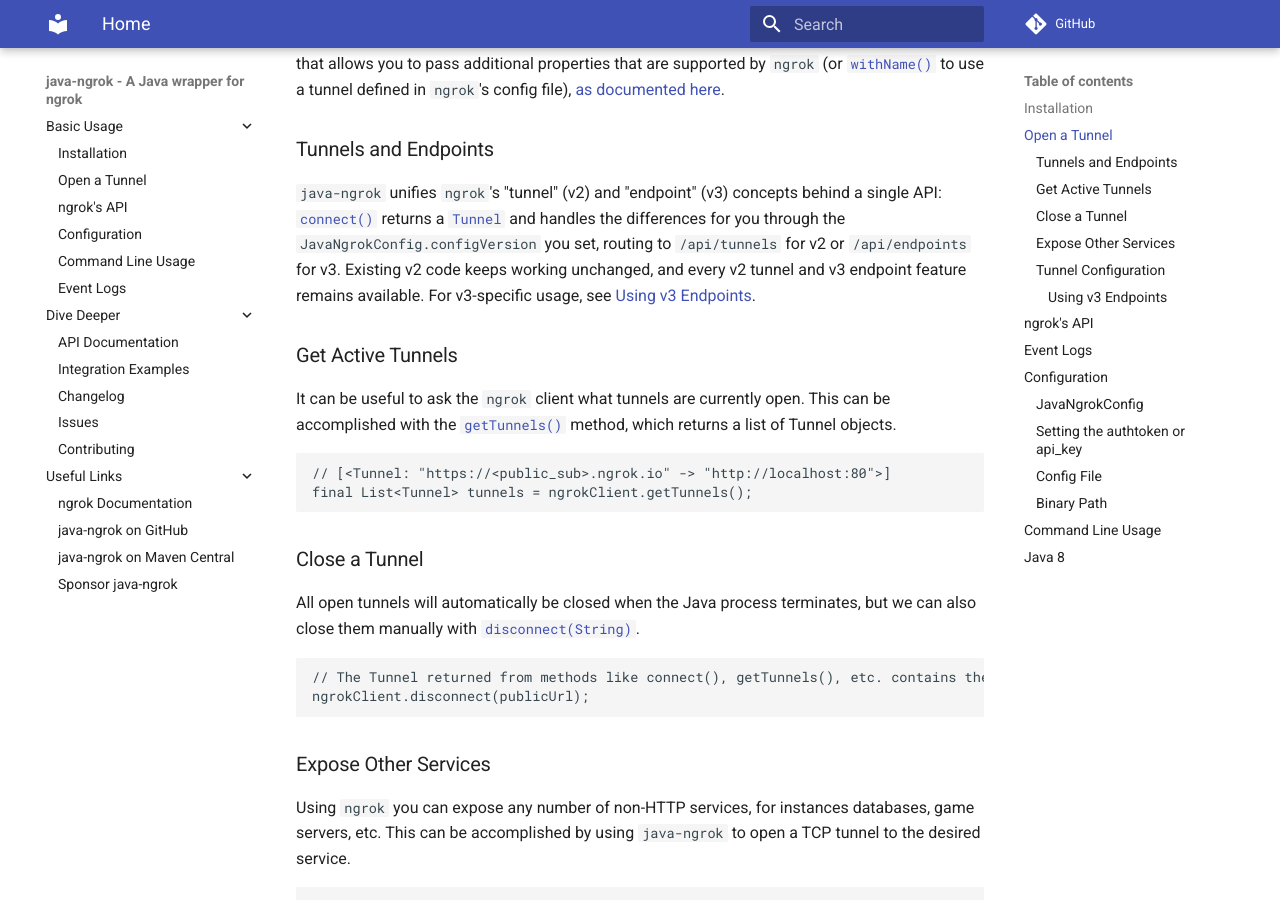
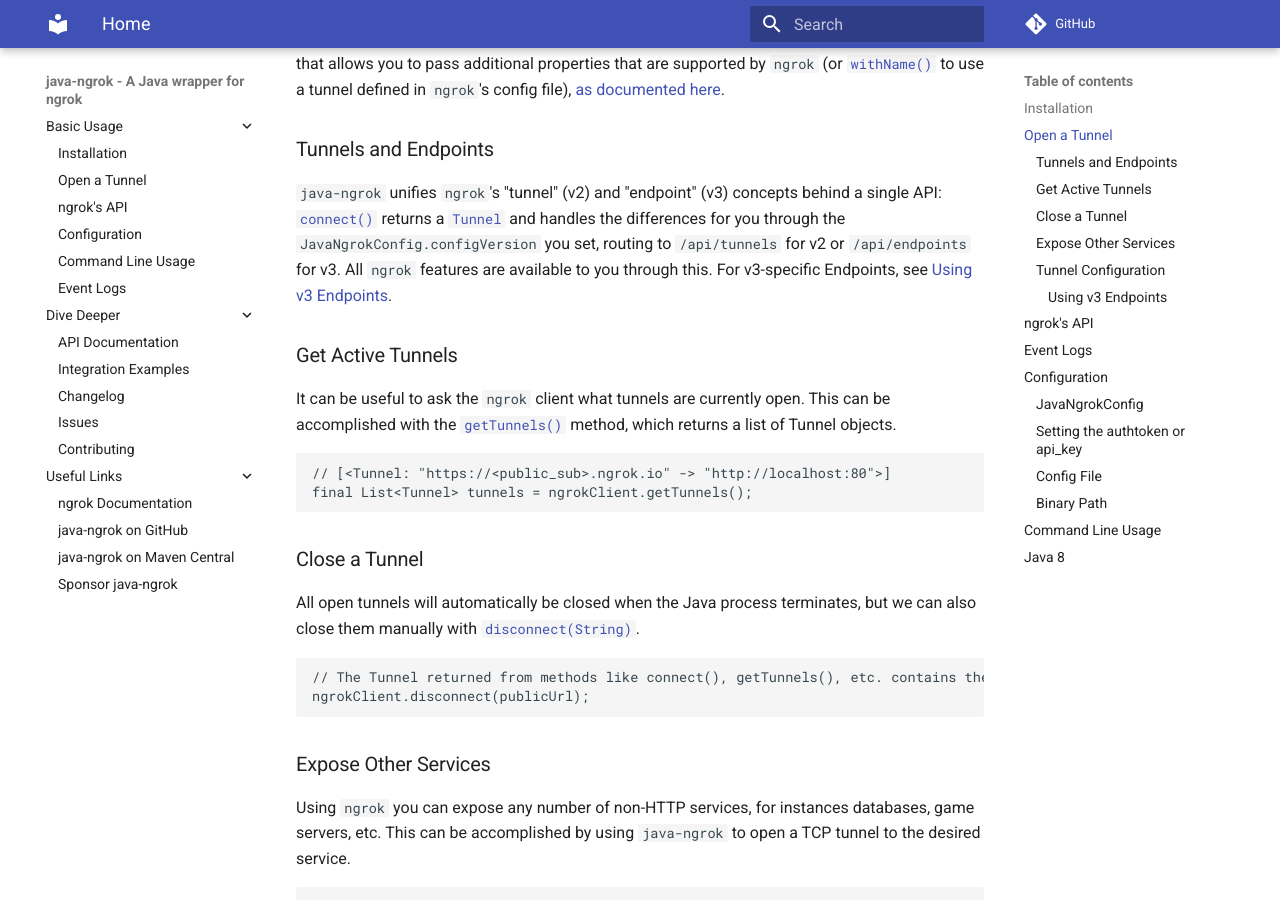
Before and after one commit to alexdlaird/java-ngrok, an MkDocs documentation site: the page built from docs/index.md, in a window 1280 px wide and 900 px high, scrolled down 1698 px. Built offline with MkDocs 1.6.1 and Material for MkDocs 9.7.7, drawn with Linux system fonts in a browser that asks for light colours; comment, search, counter and statistics services are not loaded.

Commit message:
Simplify v2/v3 wording in docs
Streamline wording in README.md and docs/index.md about java-ngrok's handling of v2 tunnels and v3 endpoints. Replaces a verbose note with a concise statement that all ngrok features are available and points users to the "Using v3 Endpoints" section for v3-specific usage. No behavior or API changes.

```diff
--- a/docs/index.md
+++ b/docs/index.md
@@ -79,8 +79,8 @@ file), [as documented here](#tunnel-configuration).
 [`connect()`](https://javadoc.io/doc/com.github.alexdlaird/java-ngrok/latest/com.github.alexdlaird.ngrok/com/github/alexdlaird/ngrok/NgrokClient.html#connect(com.github.alexdlaird.ngrok.protocol.CreateTunnel))
 returns a [`Tunnel`](https://javadoc.io/doc/com.github.alexdlaird/java-ngrok/latest/com.github.alexdlaird.ngrok/com/github/alexdlaird/ngrok/protocol/Tunnel.html)
 and handles the differences for you through the `JavaNgrokConfig.configVersion` you set, routing to
-`/api/tunnels` for v2 or `/api/endpoints` for v3. Existing v2 code keeps working unchanged, and every v2 tunnel
-and v3 endpoint feature remains available. For v3-specific usage, see [Using v3 Endpoints](#using-v3-endpoints).
+`/api/tunnels` for v2 or `/api/endpoints` for v3. All `ngrok` features are available to you through this.
+For v3-specific Endpoints, see [Using v3 Endpoints](#using-v3-endpoints).
 
 ### Get Active Tunnels
 
```
Also changed, not shown: README.md (+1 -2 lines).
